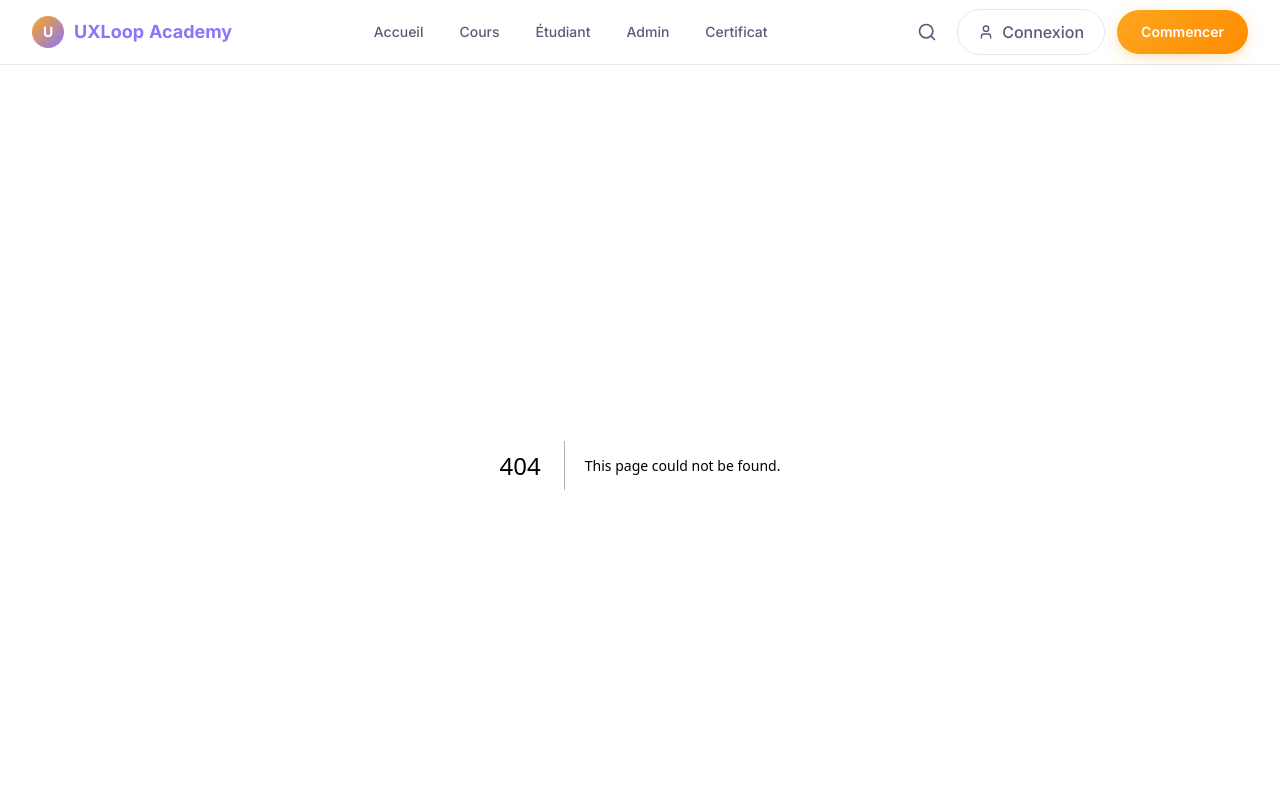
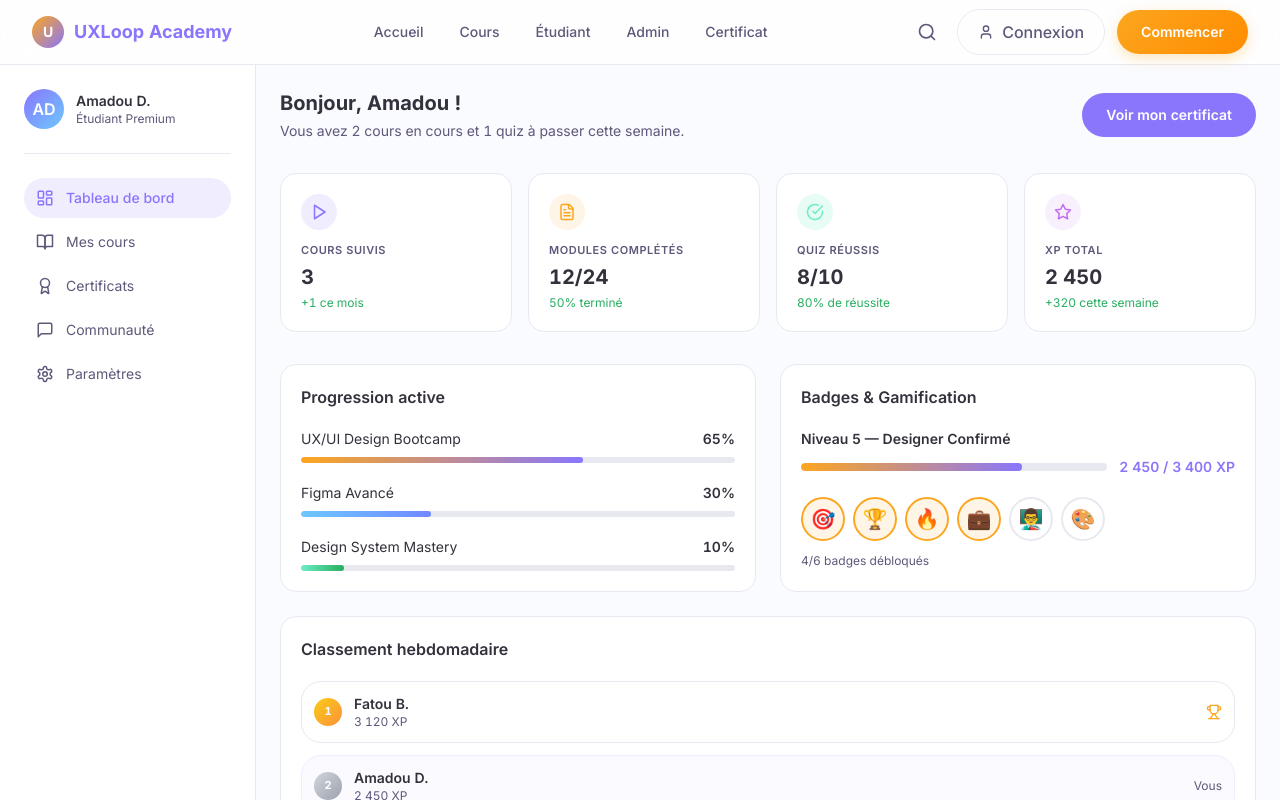
Before and after one commit to aziz202610/UXLoop-Academy, a Next.js app: page /dashboard in a window 1280 px wide. Before the commit this address had no page. Shown: the top 800 px of the page. Built offline with nearby package versions, Linux system fonts and the light colour scheme.

Commit message:
Add DashboardPage component with sidebar and stats

```diff
--- /dev/null
+++ b/app/dashboard/page.tsx
@@ -0,0 +1,155 @@
+"use client";
+
+import { motion } from "framer-motion";
+import Link from "next/link";
+import { LayoutDashboard, BookOpen, Award, MessageSquare, Settings, Play, FileText, CheckCircle, Star, Trophy } from "lucide-react";
+import ProgressBar from "@/components/ProgressBar";
+
+const sidebarItems = [
+  { icon: LayoutDashboard, label: "Tableau de bord", active: true },
+  { icon: BookOpen, label: "Mes cours", active: false },
+  { icon: Award, label: "Certificats", active: false },
+  { icon: MessageSquare, label: "Communauté", active: false },
+  { icon: Settings, label: "Paramètres", active: false },
+];
+
+const stats = [
+  { label: "Cours suivis", value: "3", change: "+1 ce mois", icon: Play, color: "bg-brand-purple-light text-brand-purple" },
+  { label: "Modules complétés", value: "12/24", change: "50% terminé", icon: FileText, color: "bg-brand-yellow-light text-brand-yellow" },
+  { label: "Quiz réussis", value: "8/10", change: "80% de réussite", icon: CheckCircle, color: "bg-brand-turquoise-light text-brand-turquoise" },
+  { label: "XP total", value: "2 450", change: "+320 cette semaine", icon: Star, color: "bg-brand-easter/10 text-brand-easter" },
+];
+
+const activeCourses = [
+  { title: "UX/UI Design Bootcamp", progress: 65, color: "from-brand-yellow to-brand-purple" },
+  { title: "Figma Avancé", progress: 30, color: "from-brand-blue to-brand-soft" },
+  { title: "Design System Mastery", progress: 10, color: "from-brand-turquoise to-state-success" },
+];
+
+const badges = [
+  { emoji: "🎯", title: "Premier pas", earned: true },
+  { emoji: "🏆", title: "Quiz master", earned: true },
+  { emoji: "🔥", title: "Série 7 jours", earned: true },
+  { emoji: "💼", title: "Portfolio", earned: true },
+  { emoji: "👨‍🏫", title: "Mentor", earned: false },
+  { emoji: "🎨", title: "Expert Figma", earned: false },
+];
+
+const leaderboard = [
+  { rank: 1, name: "Fatou B.", xp: "3 120", you: false, medal: "gold" },
+  { rank: 2, name: "Amadou D.", xp: "2 450", you: true, medal: "silver" },
+  { rank: 3, name: "Koffi M.", xp: "2 180", you: false, medal: "bronze" },
+];
+
+export default function DashboardPage() {
+  return (
+    <div className="flex flex-col lg:flex-row min-h-[calc(100vh-4rem)]">
+      <aside className="hidden lg:block w-64 bg-surface-card border-r border-surface-border p-6">
+        <div className="flex items-center gap-3 pb-6 mb-6 border-b border-surface-border">
+          <div className="w-10 h-10 rounded-full bg-gradient-to-br from-brand-purple to-brand-blue flex items-center justify-center text-white font-semibold">AD</div>
+          <div>
+            <div className="font-semibold text-sm">Amadou D.</div>
+            <div className="text-xs text-text-secondary">Étudiant Premium</div>
+          </div>
+        </div>
+        <nav className="space-y-1">
+          {sidebarItems.map((item) => (
+            <button key={item.label}
+              className={`flex items-center gap-3 w-full px-3 py-2.5 rounded-xl text-sm transition-all duration-200 ${
+                item.active ? "bg-brand-purple-light text-brand-purple font-medium" : "text-text-secondary hover:bg-brand-purple-light hover:text-brand-purple"
+              }`}>
+              <item.icon className="w-[18px] h-[18px]" /> {item.label}
+            </button>
+          ))}
+        </nav>
+      </aside>
+
+      <main className="flex-1 p-6 max-w-5xl">
+        <div className="flex flex-col sm:flex-row justify-between items-start sm:items-center gap-4 mb-8">
+          <div>
+            <h1 className="text-xl font-bold">Bonjour, Amadou !</h1>
+            <p className="text-sm text-text-secondary mt-1">Vous avez 2 cours en cours et 1 quiz à passer cette semaine.</p>
+          </div>
+          <Link href="/certificate" className="btn-purple text-sm">Voir mon certificat</Link>
+        </div>
+
+        <div className="grid grid-cols-2 lg:grid-cols-4 gap-4 mb-8">
+          {stats.map((stat, i) => (
+            <motion.div key={stat.label} initial={{ opacity: 0, y: 10 }} animate={{ opacity: 1, y: 0 }} transition={{ delay: i * 0.05 }} className="card">
+              <div className={`w-9 h-9 rounded-xl flex items-center justify-center mb-3 ${stat.color}`}>
+                <stat.icon className="w-[18px] h-[18px]" />
+              </div>
+              <div className="text-[11px] text-text-secondary uppercase tracking-wider font-semibold mb-1">{stat.label}</div>
+              <div className="text-xl font-bold text-text-primary">{stat.value}</div>
+              <div className="text-xs text-state-success mt-1">{stat.change}</div>
+            </motion.div>
+          ))}
+        </div>
+
+        <div className="grid lg:grid-cols-2 gap-6">
+          <div className="card">
+            <h3 className="font-semibold mb-5">Progression active</h3>
+            <div className="space-y-5">
+              {activeCourses.map((course) => (
+                <div key={course.title}>
+                  <div className="flex justify-between text-sm mb-2">
+                    <span>{course.title}</span><span className="font-semibold">{course.progress}%</span>
+                  </div>
+                  <ProgressBar progress={course.progress} gradient={course.color} />
+                </div>
+              ))}
+            </div>
+          </div>
+
+          <div className="card">
+            <h3 className="font-semibold mb-5">Badges & Gamification</h3>
+            <div className="mb-5">
+              <div className="text-sm font-semibold mb-2">Niveau 5 — Designer Confirmé</div>
+              <div className="flex items-center gap-3">
+                <div className="flex-1 h-2 bg-surface-border rounded-full overflow-hidden">
+                  <div className="h-full rounded-full bg-gradient-to-r from-brand-yellow to-brand-purple" style={{ width: "72%" }} />
+                </div>
+                <span className="text-sm font-semibold text-brand-purple">2 450 / 3 400 XP</span>
+              </div>
+            </div>
+            <div className="flex flex-wrap gap-2">
+              {badges.map((badge) => (
+                <div key={badge.title} title={badge.title}
+                  className={`w-11 h-11 rounded-full flex items-center justify-center text-xl border-2 transition-all ${
+                    badge.earned ? "border-brand-yellow bg-brand-yellow-light" : "border-surface-border bg-surface-card"
+                  }`}>
+                  {badge.emoji}
+                </div>
+              ))}
+            </div>
+            <div className="text-xs text-text-secondary mt-3">4/6 badges débloqués</div>
+          </div>
+        </div>
+
+        <div className="card mt-6">
+          <h3 className="font-semibold mb-5">Classement hebdomadaire</h3>
+          <div className="space-y-3">
+            {leaderboard.map((entry) => (
+              <div key={entry.name}
+                className={`flex items-center gap-3 p-3 rounded-xl border ${
+                  entry.you ? "border-brand-purple-light bg-brand-purple-light/30" : "border-surface-border"
+                }`}>
+                <div className={`w-7 h-7 rounded-full flex items-center justify-center text-[11px] font-bold text-white ${
+                  entry.medal === "gold" ? "bg-gradient-to-br from-yellow-400 to-orange-400" :
+                  entry.medal === "silver" ? "bg-gradient-to-br from-gray-300 to-gray-400" :
+                  "bg-gradient-to-br from-amber-600 to-amber-700"
+                }`}>{entry.rank}</div>
+                <div className="flex-1">
+                  <div className="font-semibold text-sm">{entry.name}</div>
+                  <div className="text-xs text-text-secondary">{entry.xp} XP</div>
+                </div>
+                {entry.you && <span className="text-xs text-text-secondary">Vous</span>}
+                {entry.rank === 1 && <Trophy className="w-4 h-4 text-brand-yellow" />}
+              </div>
+            ))}
+          </div>
+        </div>
+      </main>
+    </div>
+  );
+}
```
